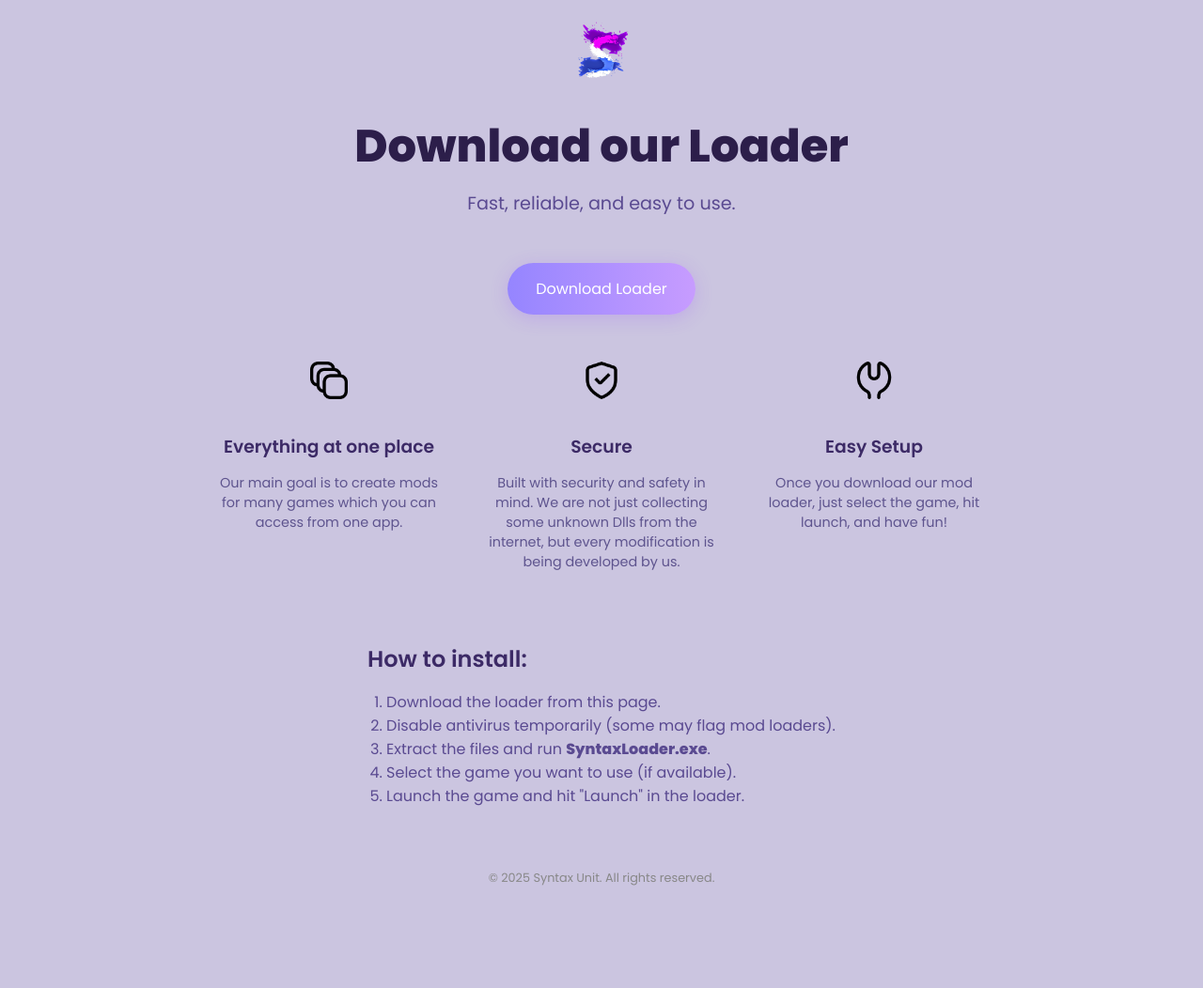
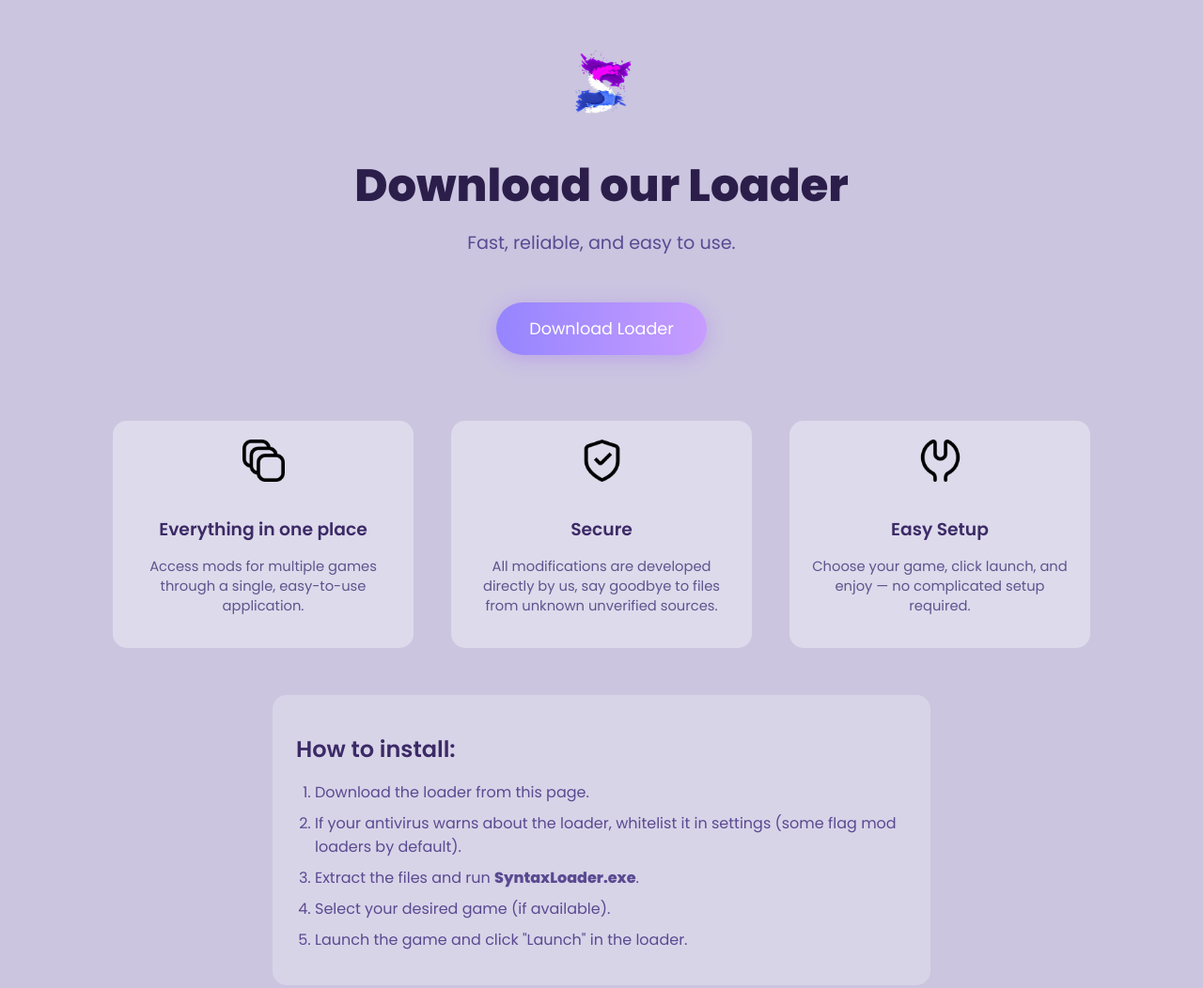
Before and after one commit to KebabUnit/SyntaxMenu, a plain HTML site: page index.html in a window 1280 px wide. Shown: the top 1052 px of the page at 94% size. Before the commit the page ends 964 px from the top, so only its background shows below. Drawn offline with Linux system fonts and the light colour scheme.

Commit message:
Update index.html

```diff
--- a/index.html
+++ b/index.html
@@ -1,4 +1,5 @@
-<!DOCTYPE html><html lang="en">
+<!DOCTYPE html>
+<html lang="en">
 <head>
   <meta charset="UTF-8" />
   <meta name="viewport" content="width=device-width, initial-scale=1.0"/>
@@ -15,19 +16,25 @@
       flex-direction: column;
       align-items: center;
       text-align: center;
-      min-height: 100vh;
-      justify-content: center;
       padding: 20px;
-    }img.logo {
-  width: 80px;
-  height: 80px;
-  margin-bottom: 20px;
+    }
+
+    .container {
+      max-width: 1100px;
+      width: 100%;
+    }
+
+    img.logo {
+      width: 90px;
+      height: 90px;
+      margin: 30px 0 15px;
     }
 
     h1 {
       font-size: 3rem;
       font-weight: 800;
       margin: 0;
+      color: #2c1e4a;
     }
 
     p.subtitle {
@@ -40,8 +47,8 @@ p.subtitle {
       background: linear-gradient(90deg, #9585ff, #c79cff);
       color: white;
       border: none;
-    padding: 15px 30px;
-    font-size: 1rem;
+      padding: 15px 35px;
+      font-size: 1.1rem;
       border-radius: 30px;
       margin: 30px 0;
       cursor: pointer;
@@ -49,12 +56,13 @@ p.subtitle {
       display: inline-flex;
       align-items: center;
       justify-content: center;
-    box-shadow: 0 4px 20px rgba(144, 64, 255, 0.2);
-    transition: transform 0.3s;
+      box-shadow: 0 4px 20px rgba(144, 64, 255, 0.25);
+      transition: transform 0.25s, box-shadow 0.25s;
     }
 
     .download-button:hover {
-  transform: scale(1.05);
+      transform: translateY(-3px) scale(1.04);
+      box-shadow: 0 6px 25px rgba(144, 64, 255, 0.35);
     }
 
     .features {
@@ -62,17 +70,25 @@ p.subtitle {
       justify-content: center;
       flex-wrap: wrap;
       gap: 40px;
-  max-width: 1000px;
-  margin-top: 20px;
+      margin-top: 40px;
     }
 
     .feature {
-  max-width: 250px;
+      max-width: 280px;
+      background: rgba(255, 255, 255, 0.35);
+      padding: 20px;
+      border-radius: 15px;
+      transition: transform 0.2s, box-shadow 0.2s;
+    }
+
+    .feature:hover {
+      transform: translateY(-5px);
+      box-shadow: 0 4px 15px rgba(0,0,0,0.1);
     }
 
     .feature-icon img {
-  width: 40px;
-  height: 40px;
+      width: 45px;
+      height: 45px;
       margin-bottom: 10px;
       filter: hue-rotate(250deg) saturate(120%);
     }
@@ -84,20 +100,23 @@ p.subtitle {
     }
 
     .feature p {
-  font-size: 0.9rem;
+      font-size: 0.92rem;
       color: #5e548e;
     }
 
     .instructions {
-  max-width: 600px;
+      max-width: 650px;
       text-align: left;
-  margin-top: 40px;
+      margin: 50px auto 20px;
+      background: rgba(255,255,255,0.25);
+      padding: 20px 25px;
+      border-radius: 15px;
     }
 
     .instructions h2 {
       color: #3c2a66;
       font-weight: 600;
-  margin-bottom: 10px;
+      margin-bottom: 12px;
     }
 
     .instructions ol {
@@ -105,52 +124,72 @@ p.subtitle {
       color: #5a4a91;
     }
 
+    .instructions ol li {
+      margin-bottom: 8px;
+    }
+
     footer {
-  margin-top: 50px;
+      margin: 40px 0 20px;
       font-size: 0.8rem;
       color: #888;
     }
 
+    @media (max-width: 600px) {
+      h1 { font-size: 2.3rem; }
+      .download-button { width: 100%; }
+      .feature { max-width: 100%; }
+      .instructions { font-size: 0.9rem; }
+    }
   </style>
 </head>
 <body>
+  <div class="container">
     <img src="iconNoBackgroud.png" alt="Syntax Logo" class="logo" />
     <h1>Download our Loader</h1>
-  <p class="subtitle">Fast, reliable, and easy to use.</p>  <a href="Syntax.rar" download class="download-button">
+    <p class="subtitle">Fast, reliable, and easy to use.</p>
+
+    <a href="Syntax.rar" download class="download-button">
       Download Loader
-  </a>  <div class="features">
+    </a>
+
+    <div class="features">
       <div class="feature">
         <div class="feature-icon">
           <img src="multiple-alt.png" alt="Multiple Mods Icon" />
         </div>
-      <h3>Everything at one place</h3>
-      <p>Our main goal is to create mods for many games which you can access from one app.</p>
+        <h3>Everything in one place</h3>
+        <p>Access mods for multiple games through a single, easy-to-use application.</p>
       </div>
       <div class="feature">
         <div class="feature-icon">
           <img src="shield-check.png" alt="Secure Icon" />
         </div>
         <h3>Secure</h3>
-      <p>Built with security and safety in mind. We are not just collecting some unknown Dlls from the internet, but every modification is being developed by us.</p>
+        <p>All modifications are developed directly by us, say goodbye to files from unknown unverified sources.</p>
       </div>
       <div class="feature">
         <div class="feature-icon">
           <img src="wrench-simple.png" alt="Setup Icon" />
         </div>
         <h3>Easy Setup</h3>
-      <p>Once you download our mod loader, just select the game, hit launch, and have fun!</p>
+        <p>Choose your game, click launch, and enjoy — no complicated setup required.</p>
       </div>
-  </div>  <div class="instructions">
+    </div>
+
+    <div class="instructions">
       <h2>How to install:</h2>
       <ol>
         <li>Download the loader from this page.</li>
-      <li>Disable antivirus temporarily (some may flag mod loaders).</li>
+        <li>If your antivirus warns about the loader, whitelist it in settings (some flag mod loaders by default).</li>
         <li>Extract the files and run <strong>SyntaxLoader.exe</strong>.</li>
-      <li>Select the game you want to use (if available).</li>
-      <li>Launch the game and hit "Launch" in the loader.</li>
+        <li>Select your desired game (if available).</li>
+        <li>Launch the game and click "Launch" in the loader.</li>
       </ol>
-  </div>  <footer>
+    </div>
+
+    <footer>
       &copy; 2025 Syntax Unit. All rights reserved.
     </footer>
+  </div>
 </body>
 </html>
```
Lines whose indentation alone changed are shown as unchanged.
